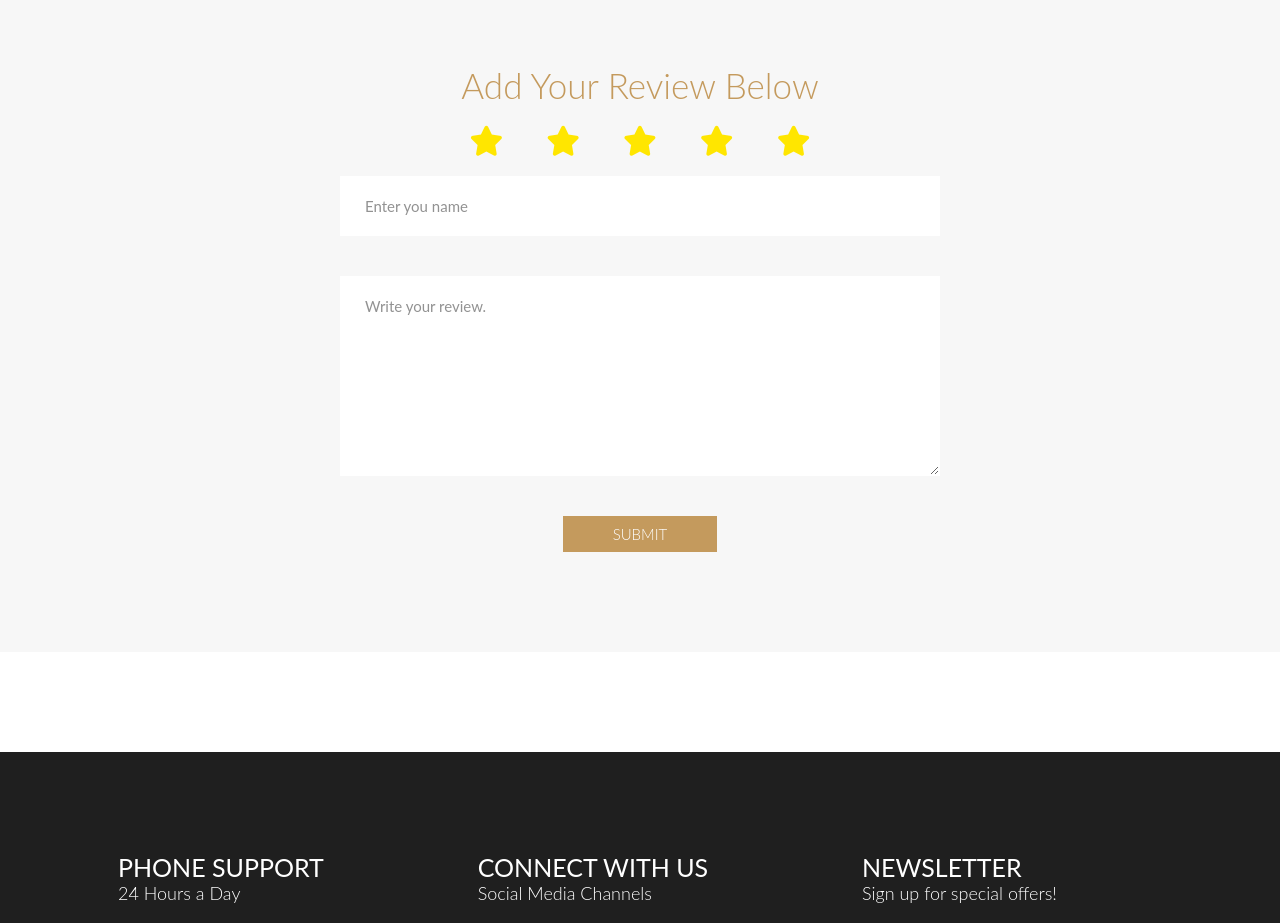
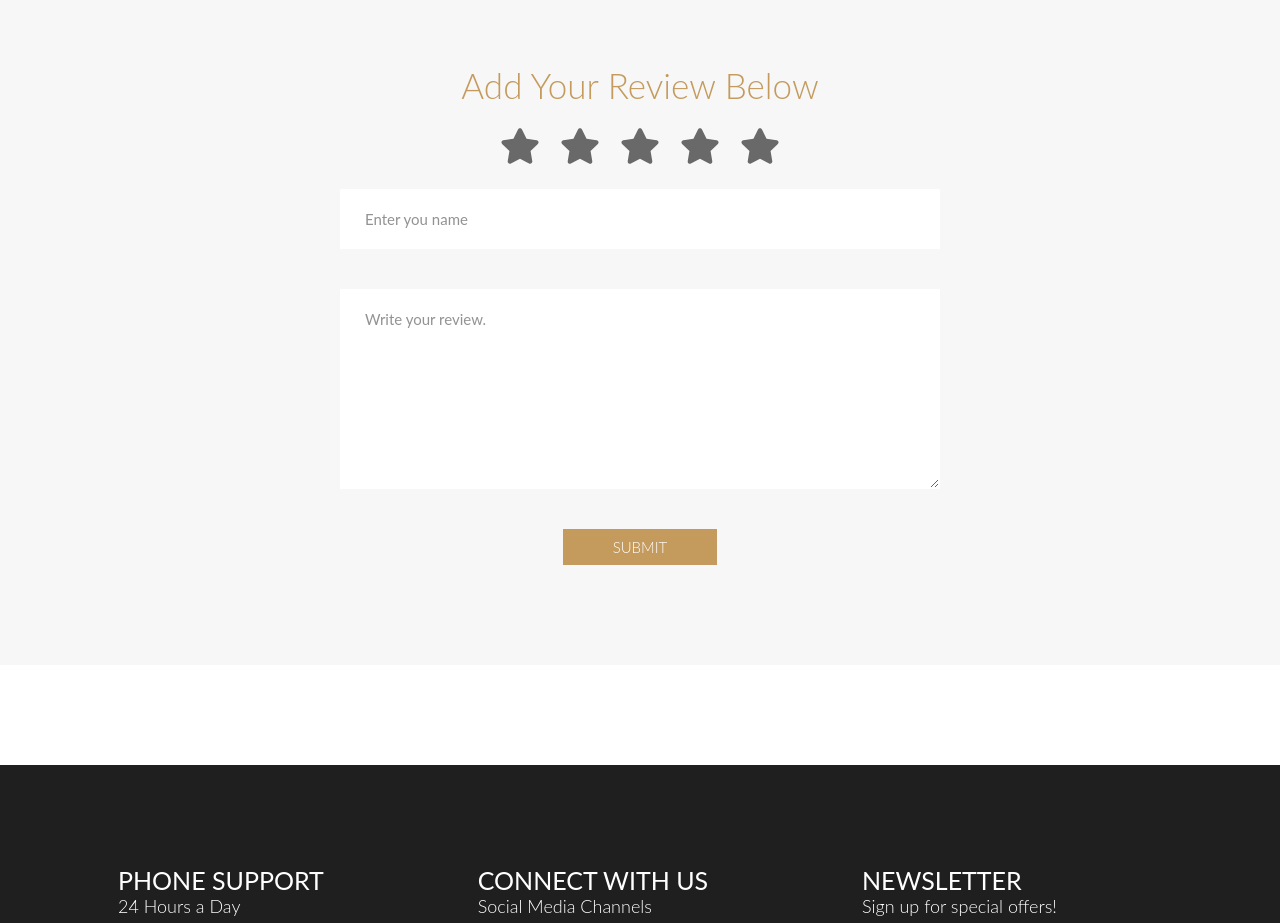
Before and after one commit to FlavioAvdulla/Hotel-Booking-System, a React (Vite) app in the folder FrontEnd/: page /about-us in a window 1280 px wide. Shown: the part 4260-5183 px from the top of the page. Built offline with nearby package versions, Linux system fonts and the light colour scheme.

Commit message:
web_upadte

```diff
--- a/FrontEnd/package.json
+++ b/FrontEnd/package.json
@@ -16,6 +16,7 @@
     "@use-gesture/react": "^10.3.1",
     "react": "^18.3.1",
     "react-dom": "^18.3.1",
+    "react-icons": "^5.4.0",
     "react-router-dom": "^7.1.0",
     "react-slick": "^0.30.3",
     "slick-carousel": "^1.8.1",
--- a/FrontEnd/src/assets/pages/AboutUs/AboutUs.css
+++ b/FrontEnd/src/assets/pages/AboutUs/AboutUs.css
@@ -844,3 +844,20 @@
     color: var(--dark-grey);
     transform: scale(1.05);
 }
+
+input[type="radio"] {
+    display: none;
+}
+
+.submit-review-stars {
+    display: flex;
+    justify-content: center;
+    gap: 20px;
+}
+
+.star {
+    cursor: pointer;
+    transition: color 200ms;
+    /* background-color: aqua; */
+    font-size: 40px;
+}
--- a/FrontEnd/src/assets/pages/AboutUs/AboutUs.jsx
+++ b/FrontEnd/src/assets/pages/AboutUs/AboutUs.jsx
@@ -1,6 +1,7 @@
 import React, { useRef, useState } from "react";
 import "./AboutUs.css";
 import { staff } from "../../pages/AboutUs/Staff.js";
+import { FaStar } from "react-icons/fa";
 
 // Import Swiper React components
 import { Swiper, SwiperSlide } from "swiper/react";
@@ -21,6 +22,8 @@ import about_us_03 from "../../../assets/images/about-us/about_us_03.jpg";
 import review_01 from "../../../assets/images/about-us/review_01.jpg";
 
 const AboutUs = () => {
+  const [rating, setRating] = useState(null);
+
   return (
     <div className="about-us">
       <div className="section-01">
@@ -433,11 +436,24 @@ const AboutUs = () => {
           <div className="submit-review">
             <h1>Add Your Review Below</h1>
             <div className="submit-review-stars">
-              <i className="fa-solid fa-star"></i>
-              <i className="fa-solid fa-star"></i>
-              <i className="fa-solid fa-star"></i>
-              <i className="fa-solid fa-star"></i>
-              <i className="fa-solid fa-star"></i>
+              {[...Array(5)].map((star, i) => {
+                const ratingValue = i + 1;
+                return (
+                  <label key={ratingValue}>
+                    <input
+                      type="radio"
+                      name="rating"
+                      value={ratingValue}
+                      onClick={() => setRating(ratingValue)}
+                    />
+                    <FaStar
+                      className="star"
+                      color={ratingValue <= rating ? "rgb(255, 230, 0)" : "rgb(105, 105, 105)"}
+                      // size={30}
+                    />
+                  </label>
+                );
+              })}
             </div>
 
             <div className="submit-review-input">
--- a/FrontEnd/src/components/NavbarBottom/NavbarBottom.jsx
+++ b/FrontEnd/src/components/NavbarBottom/NavbarBottom.jsx
@@ -7,7 +7,7 @@ const NavbarBottom = () => {
   const location = useLocation();
   const navigate = useNavigate();
   const [activeSection, setActiveSection] = useState("/");
-  const [mobileMenu, setMobileMenu] = useState(true);
+  const [mobileMenu, setMobileMenu] = useState(false);
 
   const toggleMenu = () => {
     setMobileMenu(!mobileMenu);
```
Also changed, not shown: 1 other file (tests, documents, lock files or other folders). Lines whose indentation alone changed are shown as unchanged.
